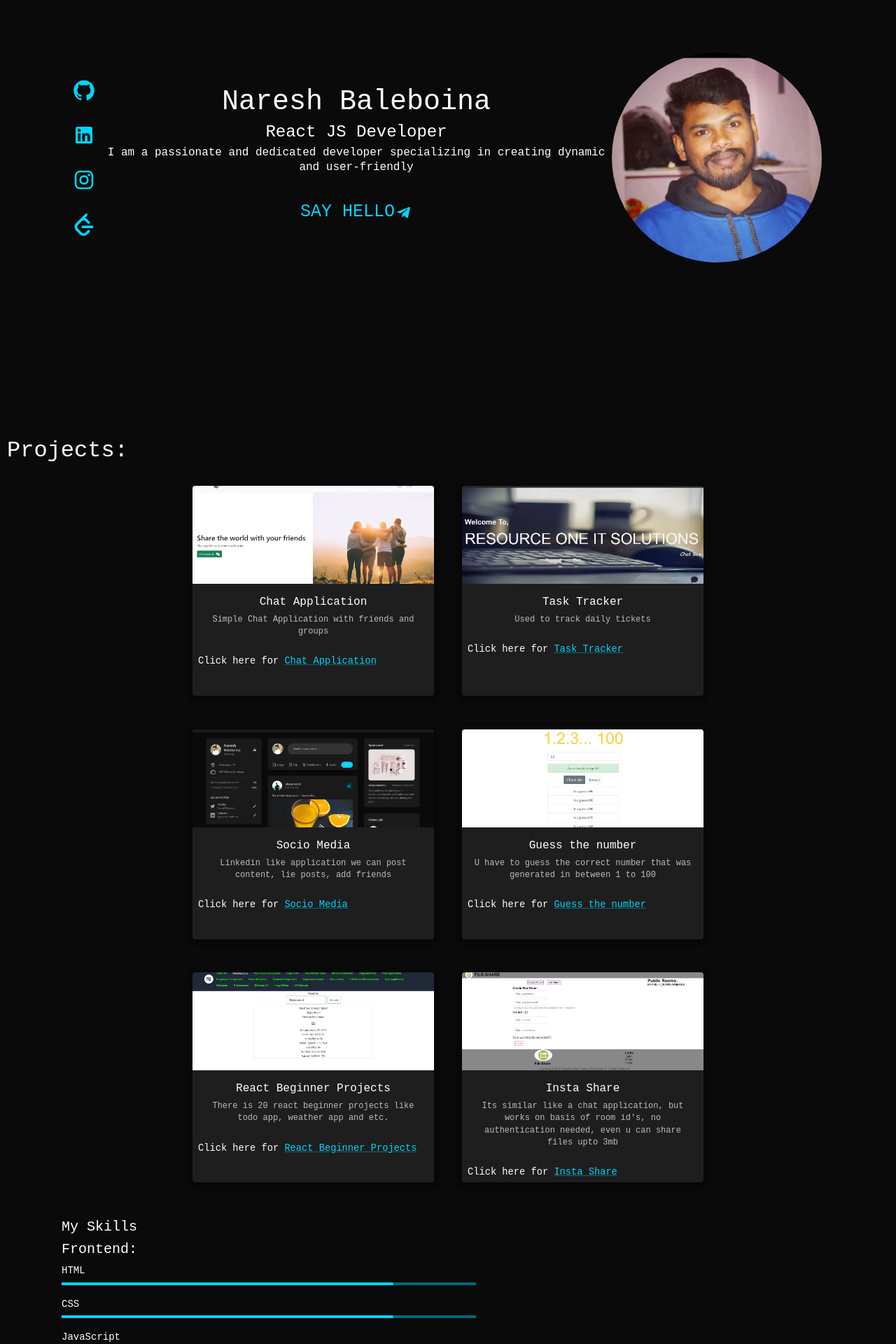
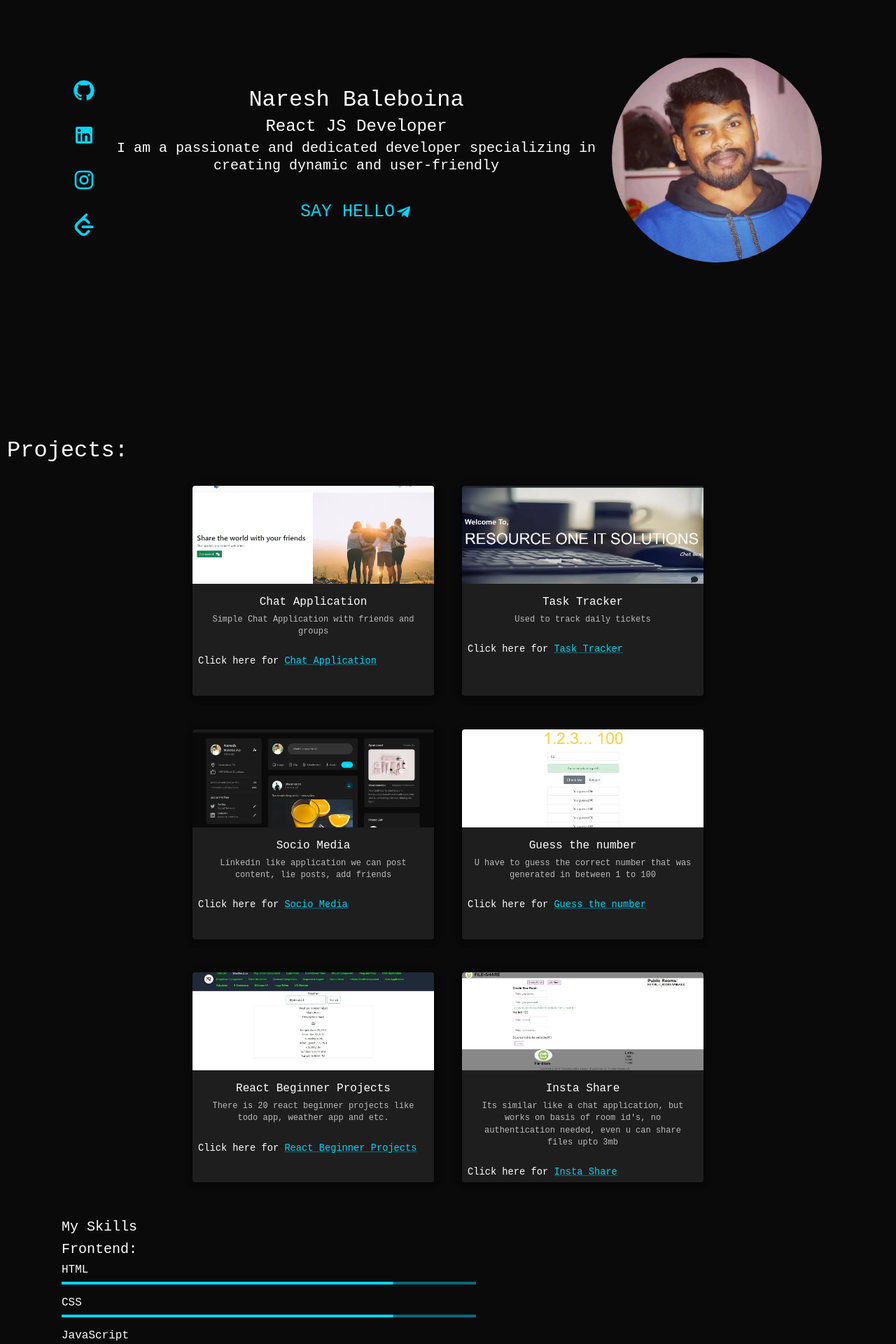
Before and after one commit to nareshb7/nareshb7.github.io, a React app in the folder client/: page / in a window 1280 px wide. Shown: the part 260-2180 px from the top of the page at 70% size. Built offline with nearby package versions, Linux system fonts and the light colour scheme.

Commit message:
changes for lighthouse report

```diff
--- a/client/src/pages/about/index.tsx
+++ b/client/src/pages/about/index.tsx
@@ -17,6 +17,7 @@ const About: React.FC = () => {
         <Avatar
           src={developerImage}
           sx={{ width: 120, height: 120, margin: 'auto' }}
+          alt='developer'
         />
         <Typography variant="h4" component="h1" sx={{ marginTop: 2 }}>
           Naresh Baleboina
--- a/client/src/pages/info/InfoDescription.tsx
+++ b/client/src/pages/info/InfoDescription.tsx
@@ -15,13 +15,13 @@ const InfoDescription: React.FC = () => {
   );
   return (
     <Box sx={{ textAlign: 'center', fontFamily: 'cursive' }}>
-      <Typography variant="h1" sx={{ margin: '5px' }}>
+      <Typography variant="h2" sx={{ margin: '5px' }}>
         {name}
       </Typography>
       <Typography variant="h3" sx={{ margin: '5px' }}>
         {role}
       </Typography>
-      <Typography variant="h5" sx={{ margin: '5px', lineClamp: '3px' }}>
+      <Typography variant="h4" sx={{ margin: '5px', lineClamp: '3px' }}>
         {description}
       </Typography>
       <Button sx={{ fontSize: '25px', marginTop: '20px' }}>
--- a/client/src/pages/skills/index.tsx
+++ b/client/src/pages/skills/index.tsx
@@ -31,7 +31,7 @@ const Skills: React.FC = () => {
           </Typography>
           {skillSet[category as keyof SkillSet].map((skill) => (
             <Box key={skill.id} sx={{ mb: 2 }}>
-              <Typography variant="h6" gutterBottom>
+              <Typography variant="h5" gutterBottom>
                 {skill.name}
               </Typography>
               <LinearProgress variant="determinate" value={skill.progress} aria-label={skill.name}/>
```
